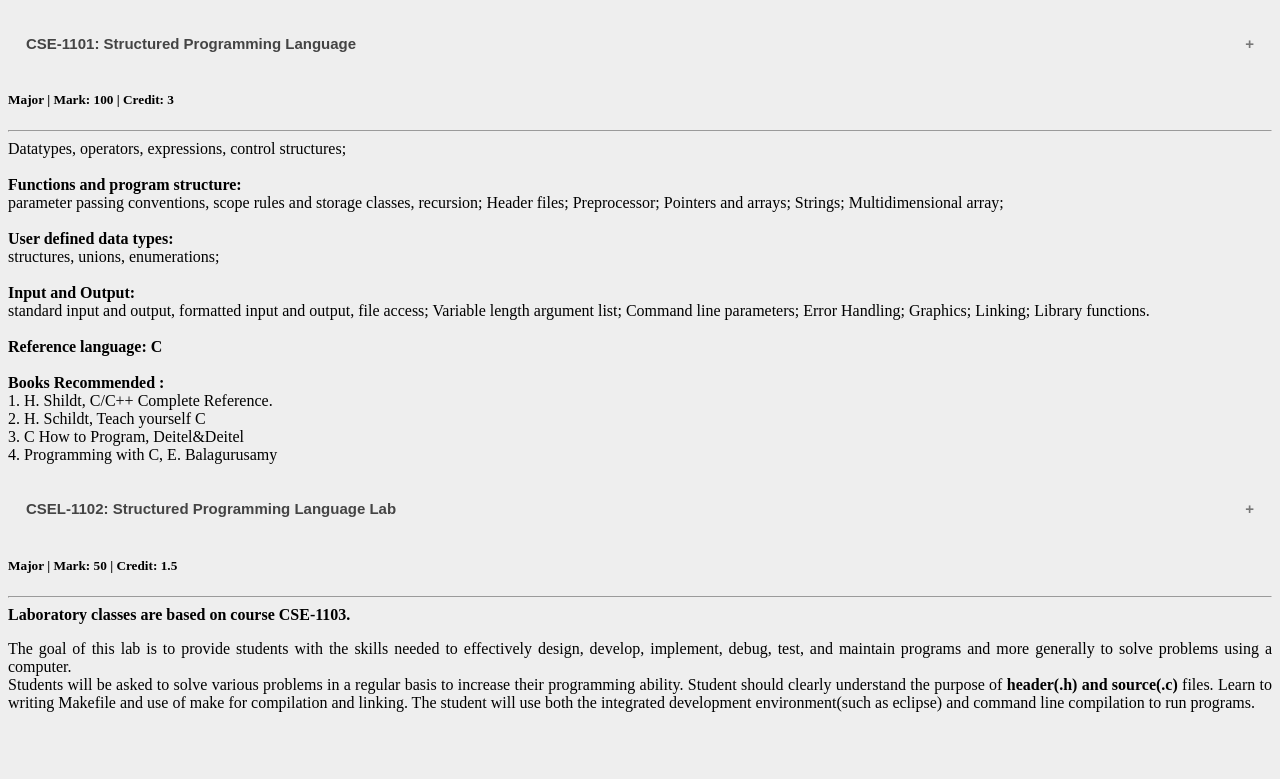
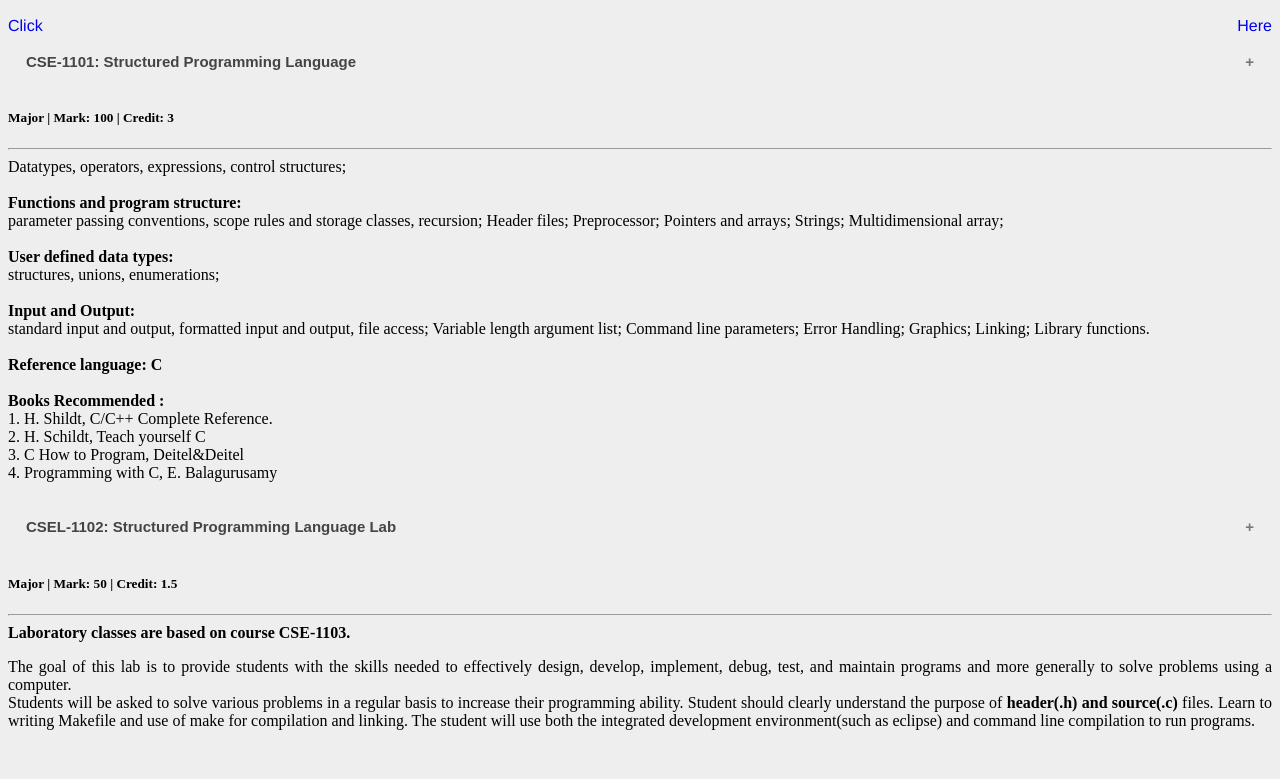
Before and after one commit to JHM69/CSE-11-JnU, a plain HTML site: page index.html in a window 1280 px wide. Shown: the part 84-863 px from the top of the page. Drawn offline with Linux system fonts and the light colour scheme.

Commit message:
Update index.html

```diff
--- a/index.html
+++ b/index.html
@@ -120,6 +120,8 @@ a{
 </head>
 <body bgcolor="#eee">
   <h1 class="text"><p align="center" color="#777">First Semister</p></h1>
+  <a href="Profile.json">Click Here</a>
+
   <button class="accordion"><b>CSE-1101: Structured Programming Language</button></b>
 <div class="panel">
   <h5>Major | Mark: 100 | Credit: 3</h5><hr/>
```
